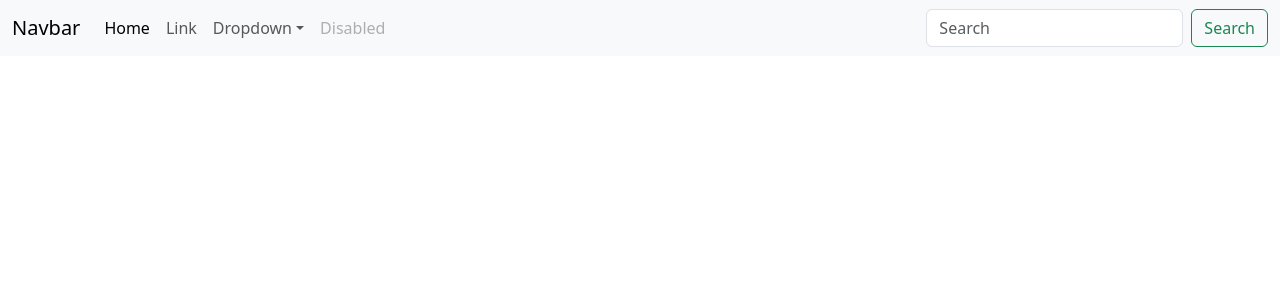
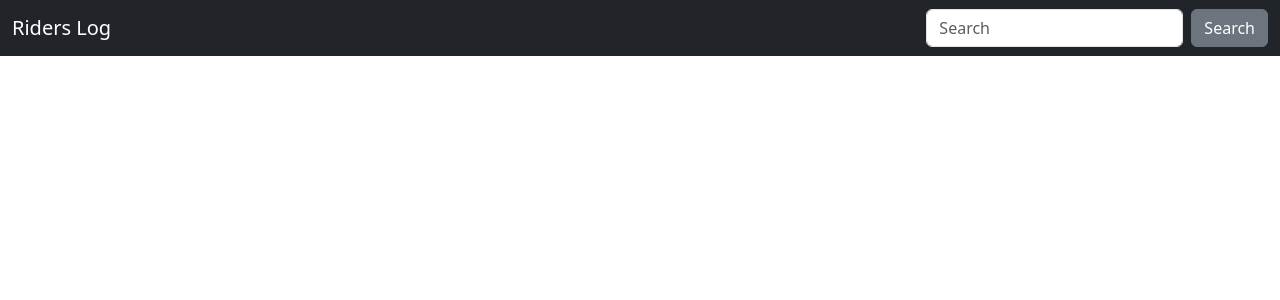
Before and after one commit to ThadshajinyK/Rider-Frontend, a React (Create React App) app: page / in a window 1280 px wide. Shown: the top 300 px of the page. Built offline with nearby package versions, Linux system fonts and the light colour scheme.

Commit message:
Edit  Navbar

```diff
--- a/src/App.js
+++ b/src/App.js
@@ -1,7 +1,6 @@
-
-import './App.css';
+import "./App.css";
 import "../node_modules/bootstrap/dist/css/bootstrap.min.css";
-import Navbar from './layout/Navbar';
+import Navbar from "./layout/Navbar";
 
 function App() {
   return (
--- a/src/layout/Navbar.js
+++ b/src/layout/Navbar.js
@@ -1,44 +1,38 @@
-import React from 'react'
+import React from "react";
 // function component -rfc
 export default function Navbar() {
   return (
     <div>
-        <nav className="navbar navbar-expand-lg bg-body-tertiary">
+      <nav className="navbar navbar-expand-sm navbar-dark bg-dark">
         <div className="container-fluid">
-    <a className="navbar-brand" href="#">Navbar</a>
-    <button className="navbar-toggler" type="button" data-bs-toggle="collapse" data-bs-target="#navbarSupportedContent" aria-controls="navbarSupportedContent" aria-expanded="false" aria-label="Toggle navigation">
+          <a className="navbar-brand" href="#">
+            Riders Log
+          </a>
+          <button
+            className="navbar-toggler"
+            type="button"
+            data-bs-toggle="collapse"
+            data-bs-target="#navbarSupportedContent"
+            aria-controls="navbarSupportedContent"
+            aria-expanded="false"
+            aria-label="Toggle navigation"
+          >
             <span className="navbar-toggler-icon"></span>
           </button>
-    <div className="collapse navbar-collapse" id="navbarSupportedContent">
-      <ul className="navbar-nav me-auto mb-2 mb-lg-0">
-        <li className="nav-item">
-          <a className="nav-link active" aria-current="page" href="#">Home</a>
-        </li>
-        <li className="nav-item">
-          <a className="nav-link" href="#">Link</a>
-        </li>
-        <li className="nav-item dropdown">
-          <a className="nav-link dropdown-toggle" href="#" role="button" data-bs-toggle="dropdown" aria-expanded="false">
-            Dropdown
-          </a>
-          <ul className="dropdown-menu">
-            <li><a className="dropdown-item" href="#">Action</a></li>
-            <li><a className="dropdown-item" href="#">Another action</a></li>
-            <li><hr className="dropdown-divider"/></li>
-            <li><a className="dropdown-item" href="#">Something else here</a></li>
-          </ul>
-        </li>
-        <li className="nav-item">
-          <a className="nav-link disabled" aria-disabled="true">Disabled</a>
-        </li>
-      </ul>
+
           <form className="d-flex" role="search">
-        <input className="form-control me-2" type="search" placeholder="Search" aria-label="Search"/>
-        <button className="btn btn-outline-success" type="submit">Search</button>
+              <input
+                className="form-control me-2"
+                type="search"
+                placeholder="Search"
+                aria-label="Search"
+              />
+              <button className="btn btn-secondary" type="submit">
+                Search
+              </button>
             </form>
-    </div>
         </div>
       </nav>
     </div>
-  )
+  );
 }
```
Lines whose indentation alone changed are shown as unchanged.
